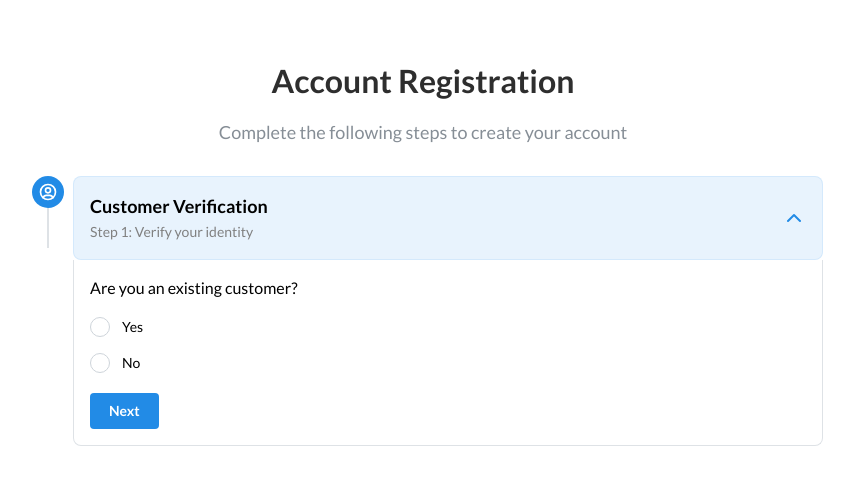
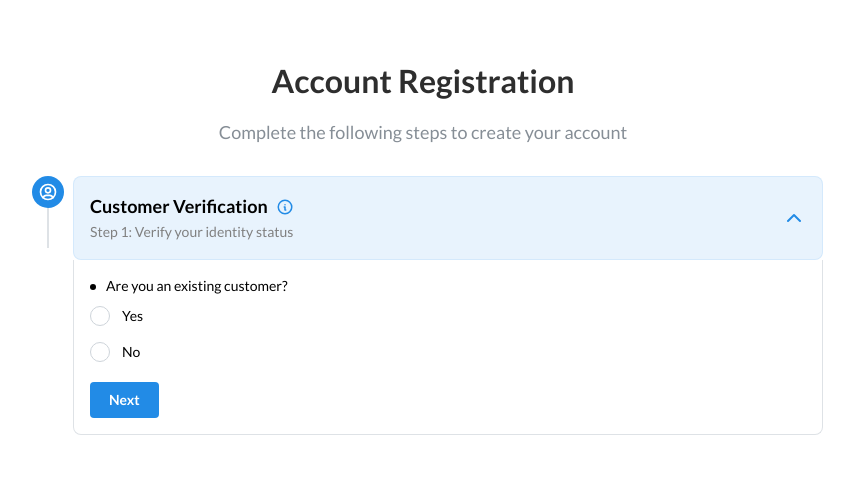
Before and after one commit to goodstripe/Alpha-Platform, a Next.js app: page /onboarding in a window 1280 px wide. Shown: the top 484 px of the page, without its empty margins (217-1071 px from the left). Built offline with nearby package versions, Linux system fonts and the light colour scheme.

Commit message:
`Refactor Onboarding steps with updated descriptions, icons, and tooltips`

```diff
--- a/src/app/onboarding/page.tsx
+++ b/src/app/onboarding/page.tsx
@@ -471,14 +471,12 @@ const Onboarding: React.FC = () => {
   const steps: (Step & { detailedInfo: string })[] = [
     {
       label: "Customer Verification",
-      description: "Step 1: Verify your identity",
+      description: "Step 1: Verify your identity status",
       detailedInfo:
-        "Identity verification is required by financial regulations to prevent fraud. We use bank-level encryption to protect your personal information. You'll need to provide a government-issued ID and may need to take a photo for verification purposes.",
+        "Identity verification is required by financial regulations to prevent fraud. We use bank-level encryption to protect your personal information. Existing customers may have a streamlined verification process.",
       content: (
         <div>
-          <Text size="md" mb="md">
-            Are you an existing customer?
-          </Text>
+          <QuestionWithDot>Are you an existing customer?</QuestionWithDot>
           <Radio.Group>
             <Stack mt="xs">
               <Radio value="yes" label="Yes" />
@@ -488,17 +486,17 @@ const Onboarding: React.FC = () => {
         </div>
       ),
       icon: IconUserCircle,
+      tooltip:
+        "Verification helps protect your account from unauthorized access",
     },
     {
       label: "Account Type",
-      description: "Step 2: Choose account type",
+      description: "Step 2: Choose your account category",
       detailedInfo:
-        "Select the account type that best fits your financial goals. Individual accounts are for personal use, joint accounts allow shared access with another person, corporate accounts are for business entities, and retirement accounts offer tax advantages for long-term savings.",
+        "Select the account type that best fits your financial goals. Brokerage accounts are for general investing, while retirement accounts offer tax advantages for long-term savings. Your choice will determine available investment options and tax treatment.",
       content: (
         <div>
-          <Text size="md" mb="md">
-            Select Account Type -
-          </Text>
+          <QuestionWithDot>Select Account Type -</QuestionWithDot>
           <Radio.Group
             value={accountType}
             onChange={setAccountType}
@@ -512,12 +510,13 @@ const Onboarding: React.FC = () => {
         </div>
       ),
       icon: IconBuildingBank,
+      tooltip: "Learn about different account types and their benefits",
     },
     {
       label: "Account Details",
-      description: "Step 3: Account details",
+      description: "Step 3: Configure account specifics",
       detailedInfo:
-        "Configure your investment preferences to match your experience level and risk tolerance. Options and margin trading involve higher risks and require additional approvals. Cryptocurrency trading is available for qualified investors seeking exposure to digital assets.",
+        "Configure your account ownership structure and investment preferences. Individual accounts are for personal use, joint accounts allow shared access, and entity accounts are for businesses or trusts. Retirement accounts have specific tax-advantaged structures.",
       content:
         accountType === "brokerage" ? (
           <BrokerageOptions />
@@ -525,80 +524,80 @@ const Onboarding: React.FC = () => {
           <RetirementOptions />
         ),
       icon: IconPigMoney,
+      tooltip: "Customize your account based on your investment needs",
     },
     {
       label: "Personal Information",
-      description: "Step 4: Retirement options",
+      description: "Step 4: Provide basic identification details",
       detailedInfo:
-        "Retirement accounts offer tax advantages to help you save for the future. Traditional IRAs provide tax-deferred growth, Roth IRAs offer tax-free withdrawals in retirement, and SEP IRAs are designed for self-employed individuals and small business owners.",
+        "Accurate personal information ensures we can properly service your account and comply with regulatory requirements. This includes legal name, date of birth, and contact information. Your data is protected with industry-standard security measures.",
       content: <PersonalInfoForm />,
-      icon: IconKey,
+      icon: IconUser,
+      tooltip: "Your information is securely stored and encrypted",
     },
     {
-      label: "Citizenship Information",
-      description: "Step 5: Citizenship Information",
+      label: "Citizenship & Tax Information",
+      description: "Step 5: Provide citizenship and tax details",
       detailedInfo:
-        "Providing accurate personal information ensures we can properly service your account and comply with regulatory requirements. Your information is protected with industry-standard security measures and will only be used for account management and required reporting.",
+        "Citizenship status determines tax reporting requirements and account eligibility. US citizens and residents have different tax obligations than non-residents. Accurate tax identification numbers are required for IRS reporting purposes.",
       content: <CitizenshipForm />,
-      icon: IconUser,
+      icon: IconKey,
+      tooltip: "Tax information is required for regulatory compliance",
     },
     {
-      label: "Financial Information",
-      description: "Step 6: Annual Income",
+      label: "Financial Profile",
+      description: "Step 6: Share your financial background",
       detailedInfo:
-        "For joint accounts, both holders have equal access and rights to the account. Each account holder will need to complete identity verification separately. Joint accounts can be set up with rights of survivorship or other ownership arrangements depending on your needs.",
+        "Understanding your financial situation helps us provide appropriate investment recommendations and comply with suitability requirements. This information is used to ensure investment recommendations align with your financial capacity and experience level.",
       content: <FinancialInformationForm />,
       icon: IconUsers,
-      tooltip: "Click for more information about joint accounts",
+      tooltip: "This helps us tailor investment options to your situation",
     },
     {
-      label: "Compliance Questions",
-      description: "Step X: Answer compliance questions",
+      label: "Regulatory Compliance",
+      description: "Step 7: Answer required compliance questions",
       detailedInfo:
-        "These questions help us comply with financial regulations and identify potential conflicts of interest.",
+        "These questions help identify potential conflicts of interest and ensure compliance with FINRA and SEC regulations. They screen for relationships with financial institutions, public company affiliations, and other situations that might require special handling.",
       content: <ComplianceQuestions />,
       icon: IconScale,
-      tooltip: "Click for more information about compliance requirements",
+      tooltip: "Required by financial regulatory authorities",
     },
     {
-      label: "Account Purpose",
-      description:
-        "Sources of net worth and funding (Significant sources only)",
+      label: "Account Funding & Purpose",
+      description: "Step 8: Describe funding sources and account objectives",
       detailedInfo:
-        "These questions help us comply with financial regulations and identify potential conflicts of interest.",
+        "Understanding the source of your funds and your investment objectives helps us comply with anti-money laundering regulations and provide suitable investment recommendations. This includes identifying foreign sources of funds and specific account purposes.",
       content: <AccountPurposeForm />,
-      icon: IconScale,
-      tooltip: "Click for more information about compliance requirements",
+      icon: IconPigMoney,
+      tooltip: "Helps ensure appropriate account usage and compliance",
     },
     {
       label: "Investor Accreditation",
-      description:
-        "Sources of net worth and funding (Significant sources only)",
+      description: "Step 9: Verify investor qualification status",
       detailedInfo:
-        "These questions help us comply with financial regulations and identify potential conflicts of interest.",
+        "Accredited investor status determines eligibility for certain private investment opportunities. Verification can be done through third-party services or self-attestation with supporting documentation. Different accreditation criteria apply based on income, net worth, or professional credentials.",
       content: <AccreditationForm />,
       icon: IconScale,
-      tooltip: "Click for more information about compliance requirements",
+      tooltip: "Determines access to certain investment opportunities",
     },
     {
       label: "Trusted Contact Person",
       description:
-        "Sources of net worth and funding (Significant sources only)",
+        "Step 10: Designate emergency contact for account protection",
       detailedInfo:
-        "These questions help us comply with financial regulations and identify potential conflicts of interest.",
+        "A trusted contact person helps protect your account by providing someone we can contact in case of concerns about your health, cognitive ability, or potential financial exploitation. This person cannot transact on your account but can help ensure your financial safety.",
       content: <TrustedContactPersonForm />,
-      icon: IconScale,
-      tooltip: "Click for more information about compliance requirements",
+      icon: IconUserCircle,
+      tooltip: "Added security feature for account protection",
     },
     {
-      label: "Account Credentials",
-      description:
-        "Sources of net worth and funding (Significant sources only)",
+      label: "Account Security",
+      description: "Step 11: Set up login credentials",
       detailedInfo:
-        "These questions help us comply with financial regulations and identify potential conflicts of interest.",
+        "Create secure login credentials to protect your account. Your user ID must be unique, and your password should include a combination of letters, numbers, and special characters. Strong credentials help prevent unauthorized access to your investment account.",
       content: <AccountCredentialsForm />,
-      icon: IconScale,
-      tooltip: "Click for more information about compliance requirements",
+      icon: IconKey,
+      tooltip: "Create strong credentials to protect your account",
     },
   ];
 
```
